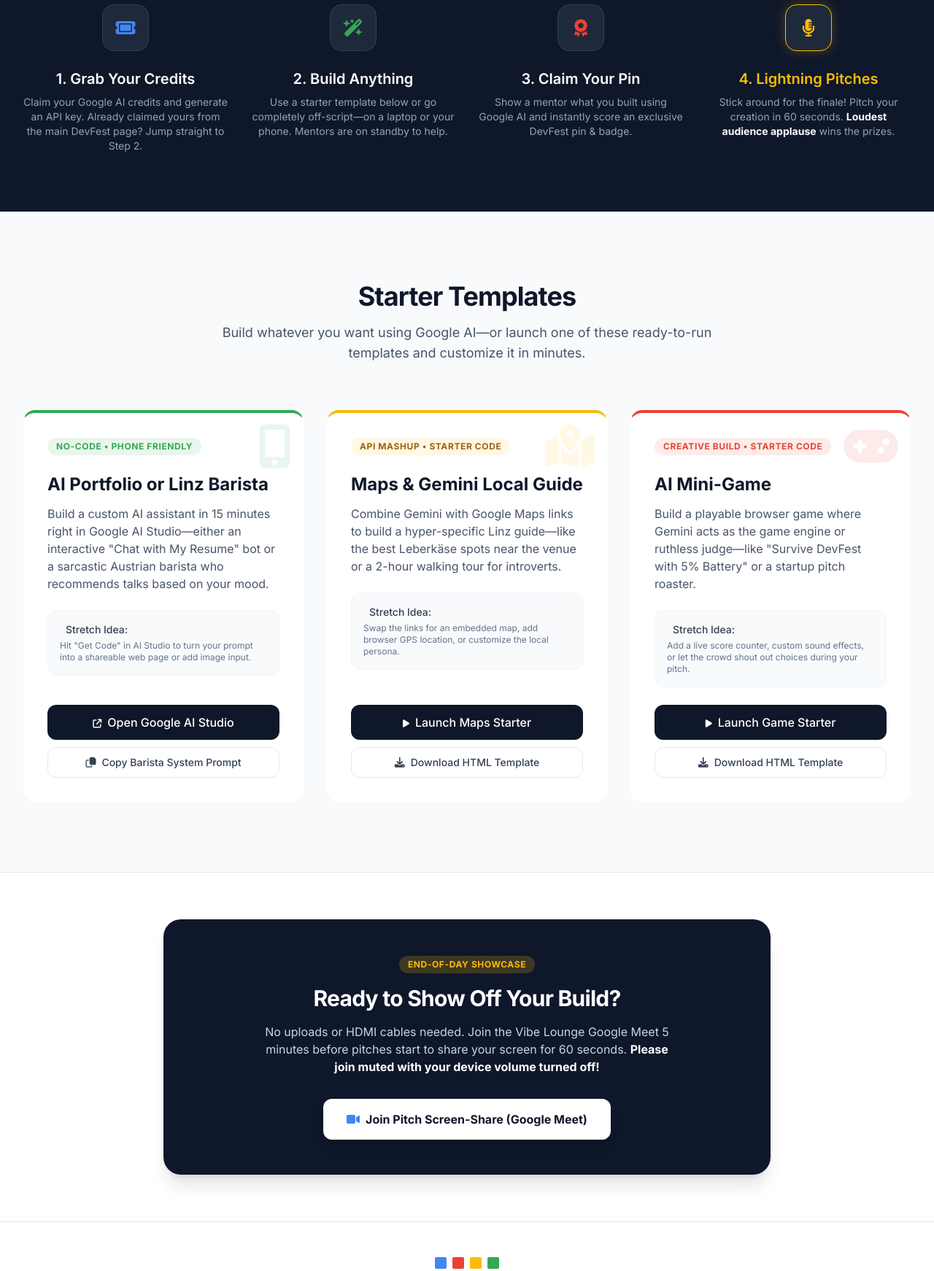
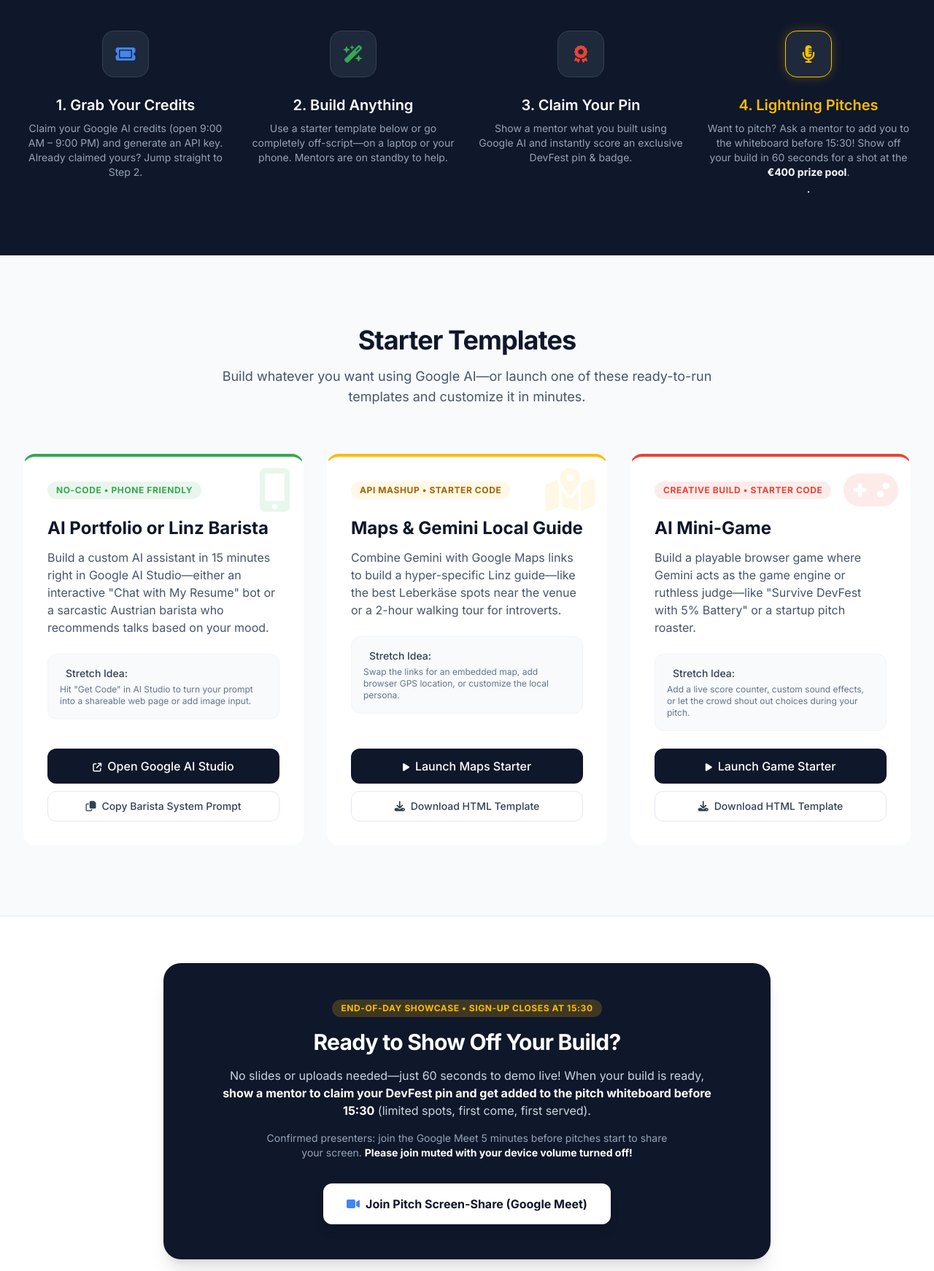
Before and after one commit to Bayim7/devfest-linz-vibe-lounge, a plain HTML site: page index.html in a window 1280 px wide. Shown: the part 960-2702 px from the top of the page at 73% size. Drawn offline with nearby package versions, Linux system fonts and the light colour scheme.

Commit message:
Google Meets Link fixed

```diff
--- a/index.html
+++ b/index.html
@@ -106,8 +106,8 @@
             </p>
 
             <div class="flex flex-col sm:flex-row justify-center gap-4">
-                <!-- Replace href with the official Google AI credit link -->
-                <a href="INSERT_GOOGLE_CREDIT_LINK_HERE" target="_blank"
+                <!-- Replace href with the main DevFest Linz program page URL -->
+                <a href="https://devfestlinz2026.vercel.app/hackathon" target="_blank"
                     class="inline-flex justify-center items-center px-8 py-4 border border-transparent text-base font-medium rounded-xl text-white bg-gBlue hover:bg-blue-600 shadow-lg shadow-blue-500/30 transition-all hover:-translate-y-1">
                     <i class="fa-solid fa-cloud-arrow-down mr-2"></i> Claim Google AI Credits
                 </a>
@@ -116,6 +116,12 @@
                     Explore Starter Templates
                 </a>
             </div>
+
+            <p class="mt-4 text-sm text-slate-500">
+                <i class="fa-regular fa-clock mr-1.5 text-gBlue"></i>
+                Google AI credit redemption is open <strong class="text-slate-700">9:00 AM – 9:00 PM</strong> on the
+                main DevFest page.
+            </p>
         </div>
 
         <!-- Decorative background elements -->
@@ -144,8 +150,8 @@
                         <i class="fa-solid fa-ticket text-2xl text-gBlue"></i>
                     </div>
                     <h3 class="text-xl font-semibold mb-2">1. Grab Your Credits</h3>
-                    <p class="text-slate-400 text-sm">Claim your Google AI credits and generate an API key. Already
-                        claimed yours from the main DevFest page? Jump straight to Step 2.</p>
+                    <p class="text-slate-400 text-sm">Claim your Google AI credits (open 9:00 AM – 9:00 PM) and generate
+                        an API key. Already claimed yours? Jump straight to Step 2.</p>
                 </div>
                 <!-- Step 2 -->
                 <div class="text-center">
@@ -174,9 +180,10 @@
                         <i class="fa-solid fa-microphone-lines text-2xl text-gYellow"></i>
                     </div>
                     <h3 class="text-xl font-semibold mb-2 text-gYellow">4. Lightning Pitches</h3>
-                    <p class="text-slate-400 text-sm">Stick around for the finale! Pitch your creation in 60 seconds.
-                        <strong class="text-white">Loudest audience applause</strong> wins the prizes.
-                    </p>
+                    <p c<p class="text-slate-400 text-sm">Want to pitch? Ask a mentor to add you to the whiteboard
+                        before
+                        15:30! Show off your build in 60 seconds for a shot at the <strong class="text-white">€400 prize
+                            pool</strong>.</p>.</p>
                 </div>
             </div>
         </div>
@@ -310,16 +317,21 @@
                 <div class="relative z-10">
                     <span
                         class="inline-block px-3 py-1 bg-gYellow/20 text-gYellow text-xs font-bold rounded-full uppercase tracking-wider mb-4">
-                        End-of-Day Showcase
+                        End-of-Day Showcase • Sign-Up Closes at 15:30
                     </span>
                     <h2 class="text-3xl font-bold tracking-tight mb-4">Ready to Show Off Your Build?</h2>
-                    <p class="text-slate-300 max-w-xl mx-auto mb-8">
-                        No uploads or HDMI cables needed. Join the Vibe Lounge Google Meet 5 minutes before pitches
-                        start to share your screen for 60 seconds. <strong class="text-white">Please join muted with
-                            your device volume turned off!</strong>
+                    <p class="text-slate-300 max-w-2xl mx-auto mb-4">
+                        No slides or uploads needed—just 60 seconds to demo live! When your build is ready,
+                        <strong class="text-white">show a mentor to claim your DevFest pin and get added to the pitch
+                            whiteboard before 15:30</strong>
+                        (limited spots, first come, first served).
                     </p>
-                    <!-- Replace href with your Google Meet link on the day of the event -->
-                    <a href="INSERT_GOOGLE_MEET_LINK_HERE" target="_blank"
+                    <p class="text-slate-400 text-sm max-w-xl mx-auto mb-8">
+                        Confirmed presenters: join the Google Meet 5 minutes before pitches start to share your screen.
+                        <strong class="text-white">Please join muted with your device volume turned off!</strong>
+                    </p>
+                    <!-- Replace href with your scheduled Google Meet link -->
+                    <a href="https://meet.google.com/qvy-swsh-hjb" target="_blank"
                         class="inline-flex justify-center items-center px-8 py-4 rounded-xl bg-white text-slate-900 font-bold hover:bg-slate-100 transition-all hover:-translate-y-0.5 shadow-lg">
                         <i class="fa-solid fa-video text-gBlue mr-2"></i> Join Pitch Screen-Share (Google Meet)
                     </a>
@@ -371,13 +383,4 @@ Keep responses under 4 sentences and full of charm.`
 
         function copyTemplate(key, btn) {
             navigator.clipboard.writeText(TEMPLATES[key]).then(() => {
-                const original = btn.innerHTML;
-                btn.innerHTML = '<i class="fa-solid fa-check text-gGreen mr-2"></i>Copied! Paste in AI Studio';
-                setTimeout(() => { btn.innerHTML = original; }, 2500);
-            });
-        }
-    </script>
-
-</body>
-
-</html>
+                const
```
